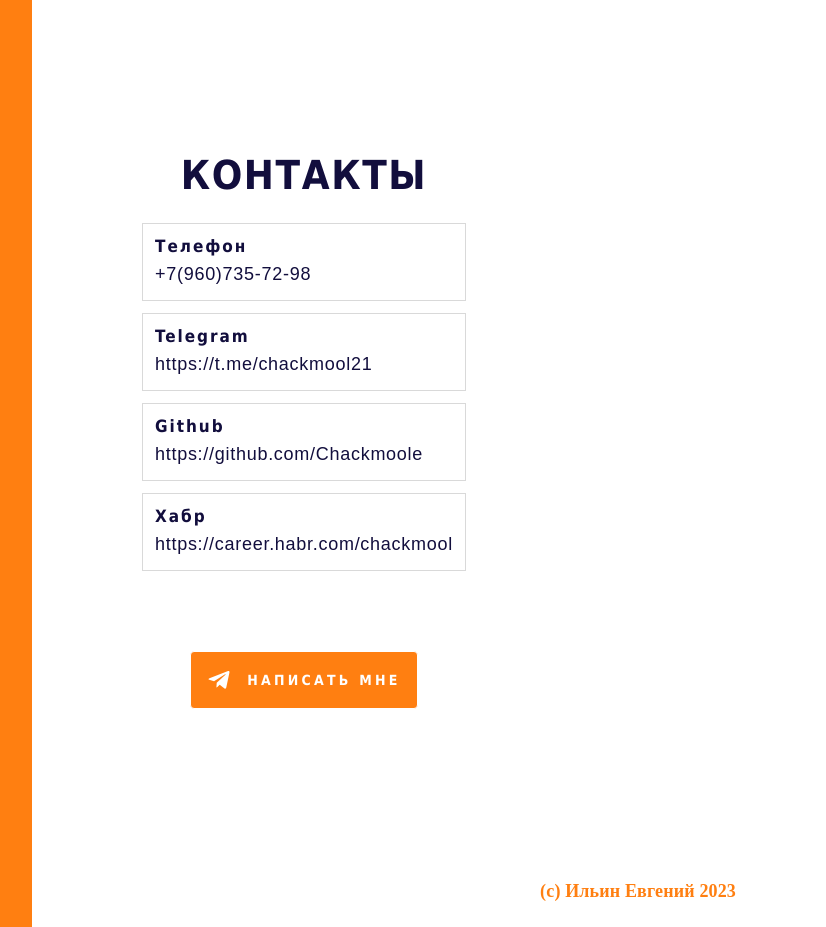
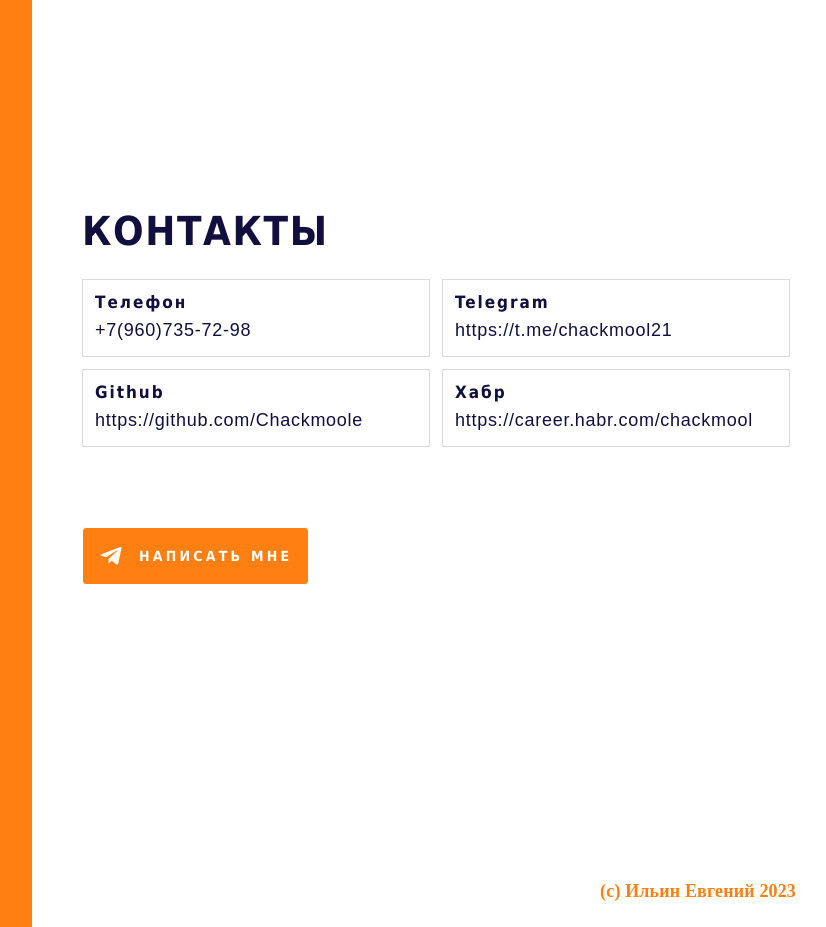
Before and after one commit to Chackmoole/my_project, a React app: page /#/ in a window 1280 px wide. Shown: the part 3100-4027 px from the top of the page, without its empty margins (428-1254 px from the left). Built offline with nearby package versions, Linux system fonts and the light colour scheme.

Commit message:
mainPage-desktop)Стилизация блока Contacts для desktop

```diff
--- a/src/modules/portfolio/components/Contact/Contact.styled.ts
+++ b/src/modules/portfolio/components/Contact/Contact.styled.ts
@@ -7,4 +7,7 @@ export const StyledContact = styled.a`
   flex-direction: column;
   gap: 4px;
   text-decoration: none;
+  @media (min-width: 1280px) {
+    width: 348px;
+  }
 `;
--- a/src/modules/portfolio/components/Contacts/Contacts.styled.ts
+++ b/src/modules/portfolio/components/Contacts/Contacts.styled.ts
@@ -20,10 +20,13 @@ export const StyledWrapper = styled.div`
   padding-bottom: 24px;
   @media (min-width: 768px) {
     margin-left: calc(50% - 130px);
-    align-items: start;
+    //align-items: start;
     padding-left: 60px;
     padding-right: 60px;
-  } ;
+  }
+  @media (min-width: 1280px) {
+    padding: 80px 0 24px;
+  }
 `;
 
 export const StyledInner = styled.div`
@@ -31,6 +34,9 @@ export const StyledInner = styled.div`
   flex-direction: column;
   justify-content: space-between;
   align-items: center;
+  @media (min-width: 768px) {
+    align-items: start;
+  }
 `;
 
 export const StyledBox = styled.div`
@@ -40,6 +46,10 @@ export const StyledBox = styled.div`
   padding-top: 24px;
   padding-bottom: 80px;
   width: 100%;
+  @media (min-width: 1280px) {
+    flex-direction: row;
+    flex-wrap: wrap;
+  }
 `;
 
 export const StyledContactsText = styled.p`
```
